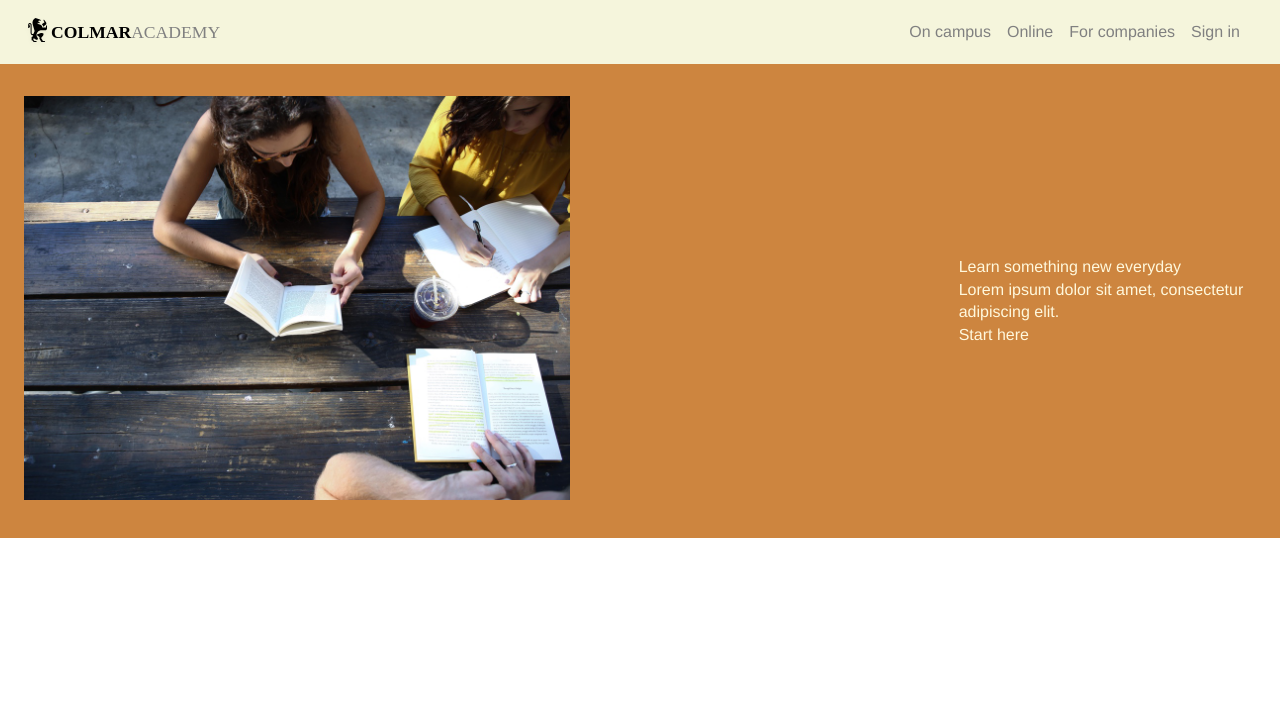
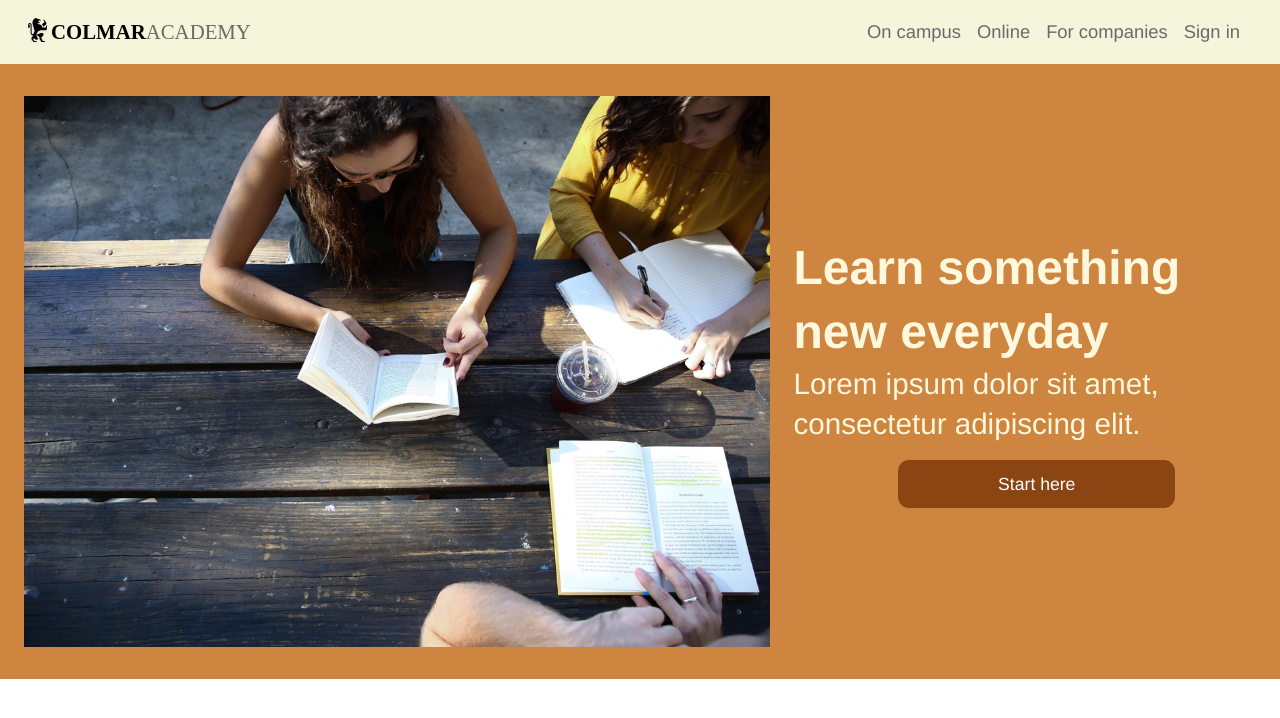
Before and after one commit to jridley11/colmar, a plain HTML site: page index.html in a window 1280 px wide. Drawn offline with Linux system fonts and the light colour scheme.

Commit message:
Complete main structure of start-here-section.

```diff
--- a/index.html
+++ b/index.html
@@ -30,8 +30,8 @@
         </div>
         <div class="right">
           <h1>Learn something new everyday</h1>
-          <span>Lorem ipsum dolor sit amet, consectetur adipiscing elit.</span>
-          <div .button>
+          <h2>Lorem ipsum dolor sit amet, consectetur adipiscing elit.</h2>
+          <div class="button">
             <p>Start here</p>
           </div>
         </div>
--- a/resources/css/style.css
+++ b/resources/css/style.css
@@ -4,24 +4,10 @@ html {
 }
 
 body {
-  line-height: 1.4rem;
+  line-height: 2rem;
   font-family: Helvetica;
   font-size: 1rem;
-  color: gray;
-}
-
-#container {
-  display: flex;
-  align-items: center;
-}
-
-.left {
-  padding: 2rem 1.5rem;
-
-}
-
-.right {
-
+  color: dimgray;
 }
 
 /* Header Section */
@@ -39,7 +25,7 @@ header {
 .logo {
   display: flex;
   align-items: center;
-  font-size: 1.1rem;
+  font-size: 1.3rem;
   font-weight: 100;
   font-family: GT Walsheim;
 }
@@ -60,7 +46,10 @@ header ul {
 }
 header li {
   padding-right: 1rem;
+  font-size: 1.15rem;
 }
+
+
 
 /* Main Content Section */
 #main {
@@ -71,23 +60,49 @@ header li {
 
 .start-here-section  {
   background: peru;
+}
+
+.left img {
+  width: 100%;
+  height: auto;
+  display: block;
+}
+
+#container {
+  display: flex;
+  align-items: center;
+}
+
+.left {
+  padding: 2rem 1.5rem;
+
+}
+
+.right {
+  display: flex;
+  flex-direction: column;
   color: cornsilk;
 }
 
-.left img {
-  max-width: 60%;
-  height: auto;
-
-
+.right h1 {
+  font-size: 3rem;
+  font-weight: 900;
+  line-height: 4rem;
 }
 
-
+.right h2 {
+  font-size: 1.85rem;
+  line-height: 2.5rem;
 }
 
-h1 {
-  font-size: 1.7rem;
-  font-weight: bold;
-  color: cornsilk;
+.right .button {
+  align-self: center;
+  background-color: saddlebrown;
+  padding: 8px 100px;
+  border-radius: .7rem;
+  color: white;
+  font-size: 1.10rem;
+  margin-top: 1rem;
 }
 
 /* Start Here Section */
```
